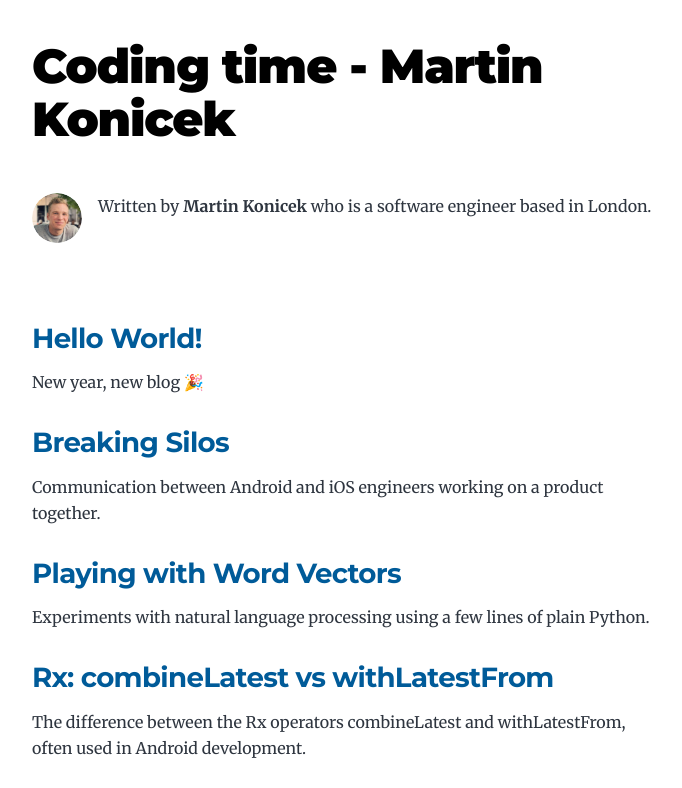
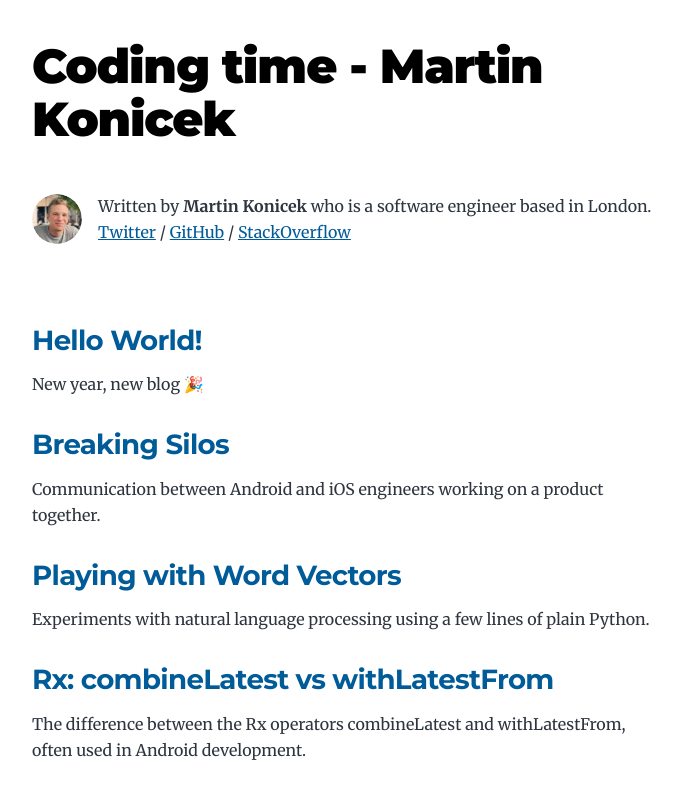
Before and after one commit to mkonicek/coding-time, a Gatsby site: page / in a window 1280 px wide. Shown: the top 788 px of the page, without its empty margins (292-974 px from the left). Built offline with nearby package versions, Linux system fonts and the light colour scheme; Gatsby itself is replaced by a stand-in of ours.

Commit message:
Social links

```diff
--- a/src/components/bio.js
+++ b/src/components/bio.js
@@ -8,6 +8,7 @@
 import React from "react"
 import { useStaticQuery, graphql } from "gatsby"
 import Image from "gatsby-image"
+import SocialLinks from "./social-links"
 
 const Bio = () => {
   const data = useStaticQuery(graphql`
@@ -25,11 +26,6 @@ const Bio = () => {
             name
             summary
           }
-          social {
-            twitter
-            github
-            stackoverflow
-          }
         }
       }
     }
@@ -37,8 +33,6 @@ const Bio = () => {
 
   // Set these values by editing "siteMetadata" in gatsby-config.js
   const author = data.site.siteMetadata?.author
-  const social = data.site.siteMetadata?.social
-
   const avatar = data?.avatar?.childImageSharp?.fixed
 
   return (
@@ -55,6 +49,7 @@ const Bio = () => {
       )}
         <p>
             Written by <strong>{author.name}</strong> {author?.summary || null}
+            <SocialLinks />
         </p>
     </div>
   )
--- a/src/components/layout.js
+++ b/src/components/layout.js
@@ -26,19 +26,6 @@ const Layout = ({ location, title, children }) => {
       <main>{children}</main>
       <footer>
         © Martin Konicek {new Date().getFullYear()}
-        <div>
-          <a href="https://twitter.com/martinkonicek">
-            Twitter
-          </a>
-          &nbsp;/&nbsp;
-          <a href="https://github.com/mkonicek">
-            GitHub
-          </a>
-          &nbsp;/&nbsp;
-          <a href="https://stackoverflow.com/users/90998/martin-konicek">
-            StackOverflow
-          </a>
-        </div>
       </footer>
     </div>
   )
--- /dev/null
+++ b/src/components/social-links.js
@@ -0,0 +1,19 @@
+import React from 'react';
+
+export default function SocialLinks() {
+  return (
+    <p>
+      <a href="https://twitter.com/martinkonicek">
+        Twitter
+      </a>
+      &nbsp;/&nbsp;
+      <a href="https://github.com/mkonicek">
+        GitHub
+      </a>
+      &nbsp;/&nbsp;
+      <a href="https://stackoverflow.com/users/90998/martin-konicek">
+        StackOverflow
+      </a>
+    </p>
+  );
+}
--- a/src/style.css
+++ b/src/style.css
@@ -290,6 +290,7 @@ a:focus {
 
 .bio {
   display: flex;
+  align-items: center;
   margin-bottom: var(--spacing-16);
 }
 
```
